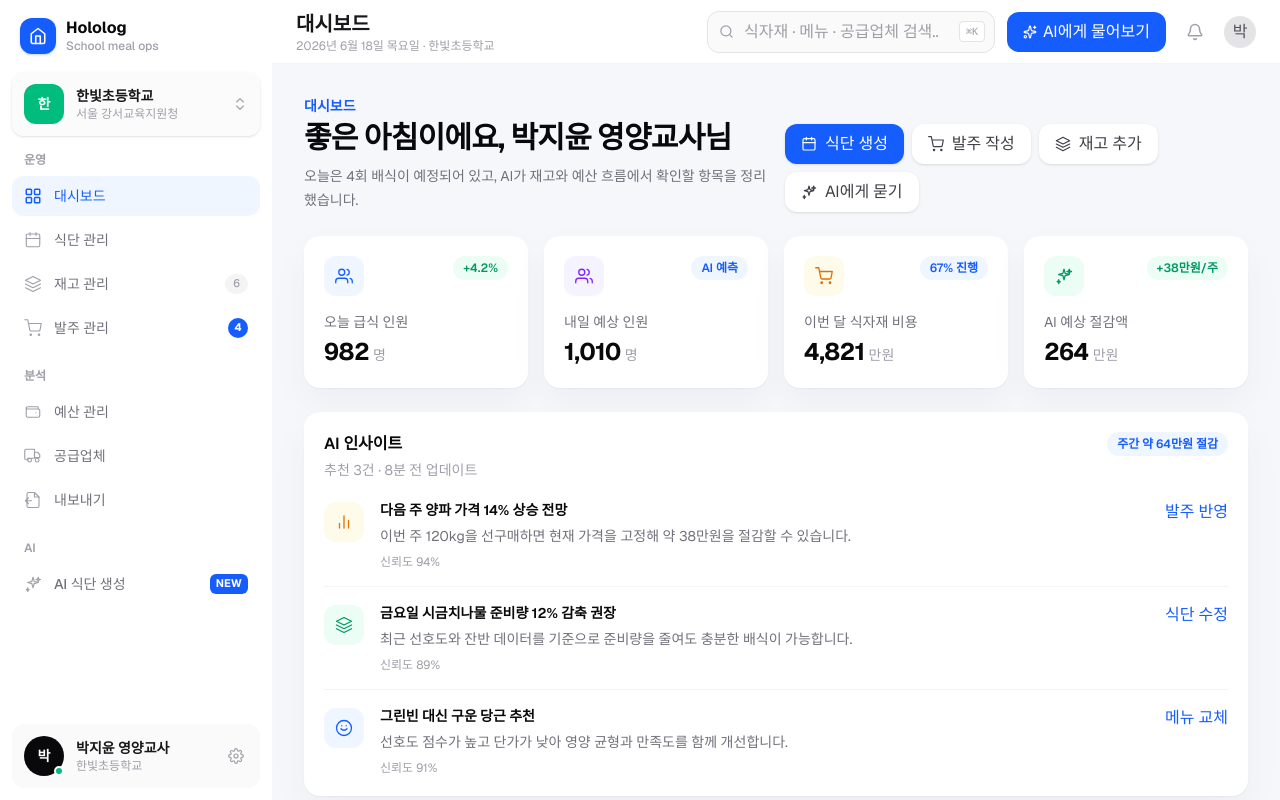
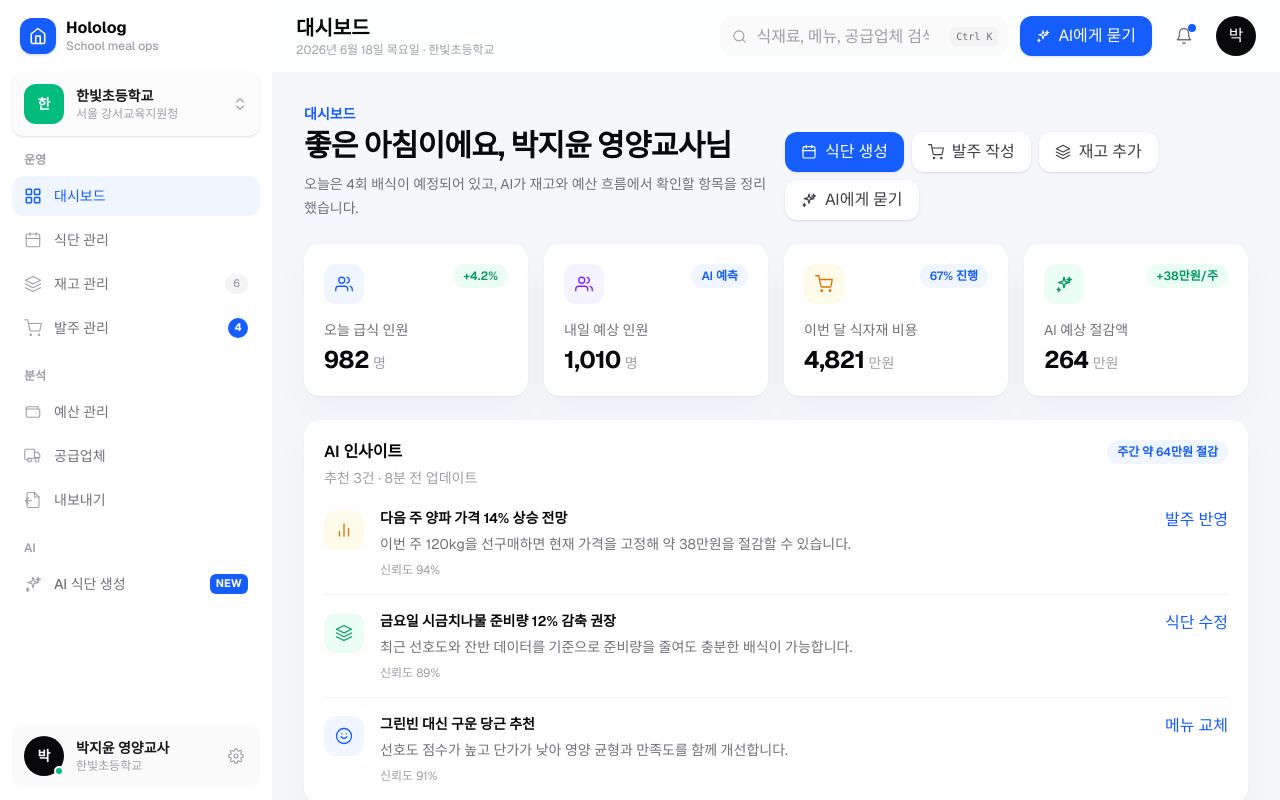
Before and after one commit to Team-Meal/Hololog-Client, a Next.js app: page / in a window 1280 px wide. Built offline with nearby package versions, Linux system fonts and the light colour scheme.

Commit message:
feat: PageTitle 및 SearchField UI 개선 및 스타일 조정하여 일관성 향상

```diff
--- a/src/widgets/topbar/ui/PageTitle.tsx
+++ b/src/widgets/topbar/ui/PageTitle.tsx
@@ -18,21 +18,18 @@ const DAY_NAMES = ["일", "월", "화", "수", "목", "금", "토"] as const;
 
 function formatDate(): string {
   const now = new Date();
-  const y = now.getFullYear();
-  const m = now.getMonth() + 1;
-  const d = now.getDate();
   const day = DAY_NAMES[now.getDay()];
-  return `${y}년 ${m}월 ${d}일 ${day}요일 · 한빛초등학교`;
+  return `${now.getFullYear()}년 ${now.getMonth() + 1}월 ${now.getDate()}일 ${day}요일 · 한빛초등학교`;
 }
 
 export function PageTitle() {
   const pathname = usePathname();
-  const title = PAGE_TITLES[pathname] ?? "홀로로그";
+  const title = PAGE_TITLES[pathname] ?? "Hololog";
 
   return (
-    <div>
-      <h1 className="text-xl font-bold text-zinc-900">{title}</h1>
-      <p className="text-xs text-zinc-400">{formatDate()}</p>
+    <div className="min-w-0">
+      <h1 className="truncate text-xl font-bold text-zinc-950">{title}</h1>
+      <p className="truncate text-xs text-zinc-400">{formatDate()}</p>
     </div>
   );
 }
--- a/src/widgets/topbar/ui/SearchField.tsx
+++ b/src/widgets/topbar/ui/SearchField.tsx
@@ -1,37 +1,35 @@
 "use client";
 
-import { Search } from "lucide-react";
+import { SearchIcon } from "@/shared/ui";
 import { useEffect, useRef } from "react";
 
 export function SearchField() {
   const inputRef = useRef<HTMLInputElement>(null);
 
   useEffect(() => {
-    const handleKeyDown = (e: KeyboardEvent) => {
-      if ((e.metaKey || e.ctrlKey) && e.key === "k") {
-        e.preventDefault();
+    const handleKeyDown = (event: KeyboardEvent) => {
+      if ((event.metaKey || event.ctrlKey) && event.key.toLowerCase() === "k") {
+        event.preventDefault();
         inputRef.current?.focus();
       }
     };
+
     document.addEventListener("keydown", handleKeyDown);
     return () => document.removeEventListener("keydown", handleKeyDown);
   }, []);
 
   return (
-    <div className="relative flex items-center">
-      <Search
-        size={15}
-        className="pointer-events-none absolute left-3 text-zinc-400"
-      />
+    <label className="relative hidden items-center md:flex">
+      <SearchIcon size={15} className="pointer-events-none absolute left-3 text-zinc-400" />
       <input
         ref={inputRef}
-        type="text"
-        placeholder="식자재 · 메뉴 · 공급업체 검색..."
-        className="w-72 rounded-xl border border-zinc-200 bg-zinc-50 py-2 pr-14 pl-9 text-sm text-zinc-900 placeholder:text-zinc-400 focus:border-zinc-300 focus:bg-white focus:outline-none"
+        type="search"
+        placeholder="식재료, 메뉴, 공급업체 검색"
+        className="h-10 w-72 rounded-xl bg-zinc-50 pr-16 pl-9 text-sm text-zinc-900 outline-none placeholder:text-zinc-400 focus:bg-white focus:ring-2 focus:ring-blue-500/20"
       />
-      <kbd className="pointer-events-none absolute right-2.5 rounded border border-zinc-200 bg-white px-1.5 py-0.5 font-mono text-[10px] text-zinc-400">
-        ⌘K
+      <kbd className="pointer-events-none absolute right-2.5 rounded-md bg-zinc-100 px-1.5 py-0.5 font-mono text-[10px] text-zinc-500">
+        Ctrl K
       </kbd>
-    </div>
+    </label>
   );
 }
--- a/src/widgets/topbar/ui/TopBar.tsx
+++ b/src/widgets/topbar/ui/TopBar.tsx
@@ -1,38 +1,33 @@
-import { Bell, Sparkles } from "lucide-react";
+import { BellIcon, Button, SparklesIcon } from "@/shared/ui";
 import { PageTitle } from "./PageTitle";
 import { SearchField } from "./SearchField";
 
 export function TopBar() {
   return (
-    <header className="flex h-16 shrink-0 items-center justify-between border-b border-zinc-100 bg-white px-6">
+    <header className="flex h-18 shrink-0 items-center justify-between bg-white/90 px-4 backdrop-blur sm:px-6">
       <PageTitle />
 
-      <div className="flex items-center gap-3">
+      <div className="flex items-center gap-2 sm:gap-3">
         <SearchField />
 
-        {/* AI 버튼 */}
-        <button
-          type="button"
-          className="flex items-center gap-1.5 rounded-xl bg-blue-600 px-4 py-2 text-sm font-semibold text-white transition-colors hover:bg-blue-700"
-        >
-          <Sparkles size={14} />
-          <span>AI에게 물어보기</span>
-        </button>
+        <Button type="button" variant="primary" size="md" className="hidden sm:inline-flex">
+          <SparklesIcon size={14} />
+          AI에게 묻기
+        </Button>
 
-        {/* 알림 */}
         <button
           type="button"
           aria-label="알림"
-          className="relative rounded-xl p-2 text-zinc-400 transition-colors hover:bg-zinc-50 hover:text-zinc-600"
+          className="relative grid size-10 place-items-center rounded-xl bg-white text-zinc-500 hover:bg-zinc-50 hover:text-zinc-700"
         >
-          <Bell size={18} />
+          <BellIcon size={18} />
+          <span className="absolute top-2 right-2 size-2 rounded-full bg-blue-600" />
         </button>
 
-        {/* 유저 아바타 */}
         <button
           type="button"
           aria-label="내 계정"
-          className="flex h-8 w-8 items-center justify-center rounded-full bg-zinc-200 text-sm font-semibold text-zinc-600 transition-colors hover:bg-zinc-300"
+          className="grid size-10 place-items-center rounded-full bg-zinc-950 text-sm font-semibold text-white"
         >
           박
         </button>
```
